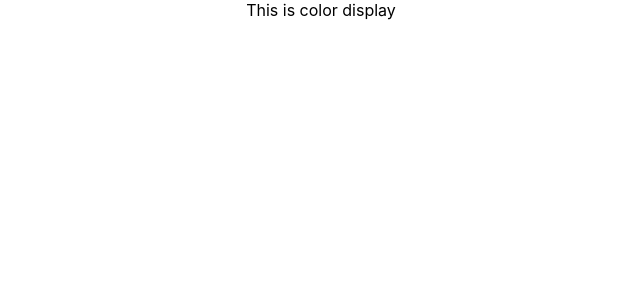
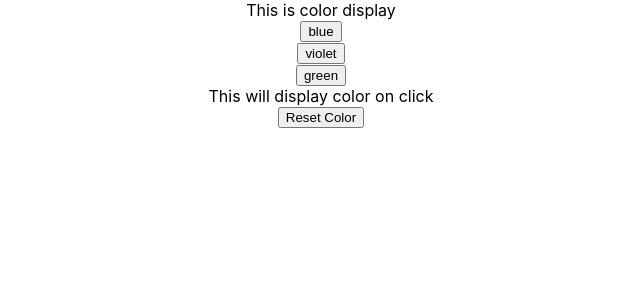
Before and after one commit to karthik137/react-color-app, a React (Create React App) app: page / in a window 1280 px wide. Shown: the top 300 px of the page, without its empty margins (319-959 px from the left). Built offline with nearby package versions, Linux system fonts and the light colour scheme.

Commit message:
display color by button press

```diff
--- a/src/App.js
+++ b/src/App.js
@@ -1,7 +1,7 @@
 import React from 'react';
 import logo from './logo.svg';
 import './App.css';
-import ColorDisplayComponent from './components/colors/ColorDisplay'
+import ColorDisplayComponent from './components/colors/ColorDisplay';
 
 function App() {
   return (
--- /dev/null
+++ b/src/components/colors/ColorButton.jsx
@@ -0,0 +1,25 @@
+import React, { Component } from "react";
+
+class ColorButton extends Component{
+
+    constructor(){
+        super();
+        this.setParentColor = this.setParentColor.bind(this);
+    }
+
+    render(){
+        return(
+            <div className="colorButton">
+                <button onClick={this.setParentColor} >{this.props.buttonName}</button>
+            </div>
+        );
+    }
+
+    setParentColor(){
+        console.log("Printing color : "+this.props.buttonColor);
+        //Set new display color
+       this.props.setDisplayColor(this.props.buttonColor);
+    }
+}
+
+export default ColorButton;
--- a/src/components/colors/ColorDisplay.jsx
+++ b/src/components/colors/ColorDisplay.jsx
@@ -1,18 +1,52 @@
 import React, { Component } from "react";
+import ColorButtonComponent from "./ColorButton";
 
 class ColorDisplay extends Component{
 
+    constructor(){
+        super();
+        this.state = {
+            displayColor : '#000000'
+        }
+
+        this.setDisplayColor = this.setDisplayColor.bind(this);
+        this.resetDisplay = this.resetDisplay.bind(this);
+    }
+
     render(){
-
         return(
             <div className="colorDisplay">
                 This is color display
+                <div>
+                    <ColorButtonComponent buttonColor='#335577' setDisplayColor={this.setDisplayColor} buttonName='blue'></ColorButtonComponent>
+                    <ColorButtonComponent buttonColor='#995577' setDisplayColor={this.setDisplayColor} buttonName='violet'></ColorButtonComponent>
+                    <ColorButtonComponent buttonColor='#665533' setDisplayColor={this.setDisplayColor} buttonName='green'></ColorButtonComponent>
+                    <div>
+                        <span className="display" style={{color : this.state.displayColor}}>This will display color on click</span>
+                    </div>
+                    <div>
+                        <button onClick = {this.resetDisplay} >Reset Color</button>
+                    </div>
+                </div>
             </div>
         );
     }
 
 
+    setDisplayColor(newColor){
+        console.log("Setting color in parent"+newColor);
+        this.setState({
+            displayColor : `${newColor}`
+        })
+    }
+
+    resetDisplay(){
+        console.log("Reset Color")
+        this.setState({
+            displayColor : '#000000'
+        })
+    }
+
 }
 
-
-export default ColorDisplay
+export default ColorDisplay;
```
